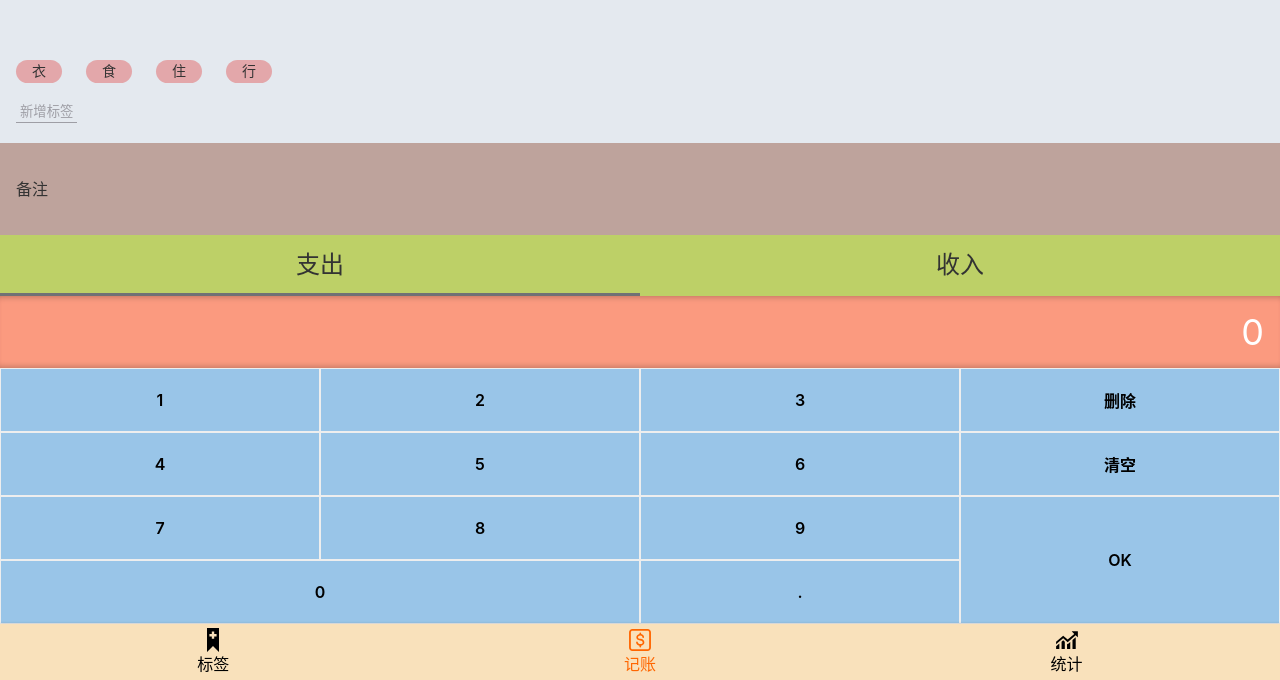
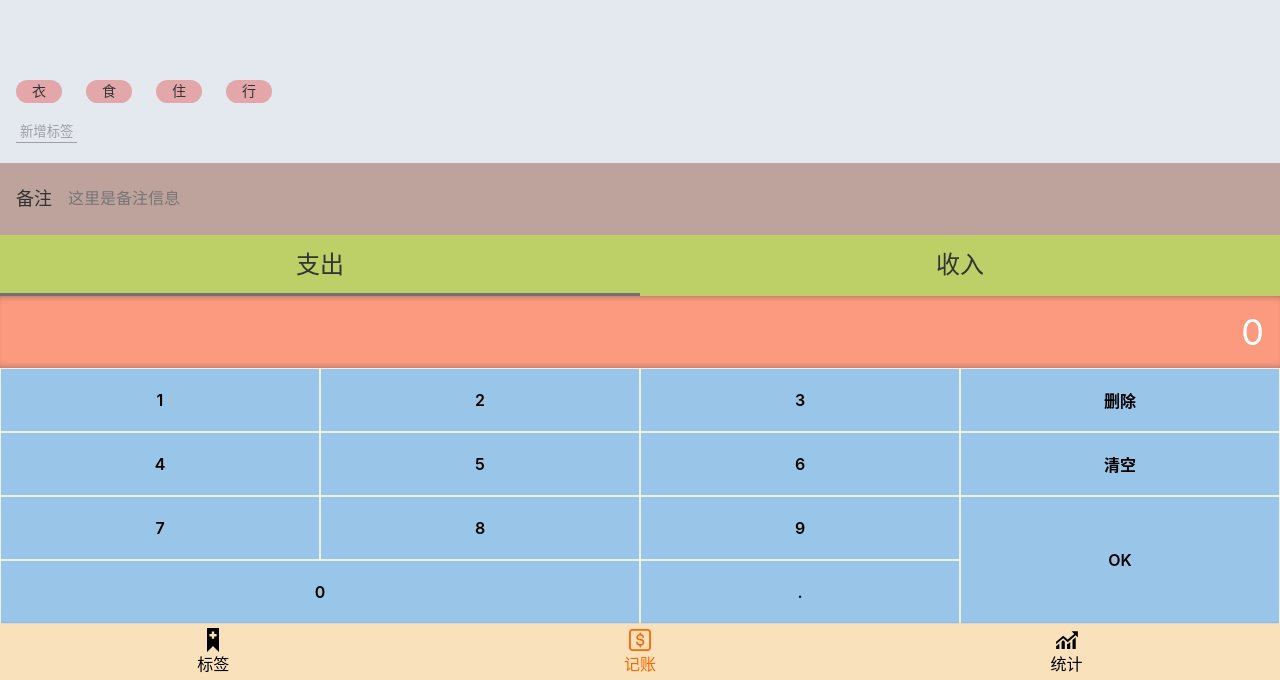
Before and after one commit to XiaoPan-Struggle/Money-steward, a React app: page /tags/1#/money in a window 1280 px wide. Shown: the part 120-800 px from the top of the page. Built offline with nearby package versions, Linux system fonts and the light colour scheme.

Commit message:
Tag.tsx 里 InputWrapper UI

```diff
--- a/src/components/Input/UI.tsx
+++ b/src/components/Input/UI.tsx
@@ -4,17 +4,17 @@
     display: flex;
     align-items: center;
     > span{
-      font-size: 16px;
+      font-size: 18px;
       margin-right: 16px;
       white-space: nowrap;
     }
     > input{
       display: block;
       width: 100%;
-      height: 72px;
+      height: 44px;
       background: none;
       border: none;
-      font-size: 18px;
+      font-size: 16px;
     }
 `
 export {Label}
--- a/src/views/Money/NoteSection.tsx
+++ b/src/views/Money/NoteSection.tsx
@@ -15,6 +15,7 @@
     <_NotesSection>
       <Input label="备注"
              type="text"
+             placeholder="这里是备注信息"
              value={note}
              onChange={onChange}>
       </Input>
--- a/src/views/Money/NoteSection/UI.tsx
+++ b/src/views/Money/NoteSection/UI.tsx
@@ -2,7 +2,7 @@
 
 const _NotesSection = styled.section`
   background: #bea39c;
-  padding: 10px 16px;
+  padding: 14px 16px;
   font-size: 14px;
 `
 export {_NotesSection}
--- a/src/views/Tag.tsx
+++ b/src/views/Tag.tsx
@@ -1,10 +1,11 @@
 import React from 'react';
-import { useParams } from 'react-router-dom';
+import {useParams} from 'react-router-dom';
 import {useTags} from 'useTags';
 import Layout from 'components/Layout';
 import Icon from 'components/Icon';
 import {Button} from './Tags/UI';
 import styled from 'styled-components';
+import {Input} from 'components/Input';
 
 type Params = {
   id: string
@@ -16,35 +17,40 @@
   line-height: 20px;
   padding: 14px;
   background: #f2c5aa;
-  > .icon{
+
+  > .icon {
     width: 20px;
     height: 20px;
     fill: #707175;
   }
+`;
+const InputWrapper = styled.div`
+  background: white;
+  padding: 0 16px;
 `
 
-const Tag:React.FC = () => {
-  const {findTag} = useTags()
+const Tag: React.FC = () => {
+  const {findTag} = useTags();
   let {id} = useParams<Params>();
-  const tag = findTag(parseInt(id))
+  const tag = findTag(parseInt(id));
   return (
     <Layout>
       <Topper>
-        <Icon name="left" />
+        <Icon name="left"/>
         <span>编辑标签</span>
         <Icon/>
       </Topper>
-      <div>
-        <label>
-          <span>标签名</span>
-          <input type="text" placeholder="标签名" />
-        </label>
-      </div>
+      <InputWrapper>
+        <Input label="标签名"
+               type="text"
+               placeholder="标签名"
+        />
+      </InputWrapper>
       <div>
         <Button>删除标签</Button>
       </div>
       <div>{tag.name}</div>
     </Layout>
-  )
-}
-export {Tag}
+  );
+};
+export {Tag};
```
